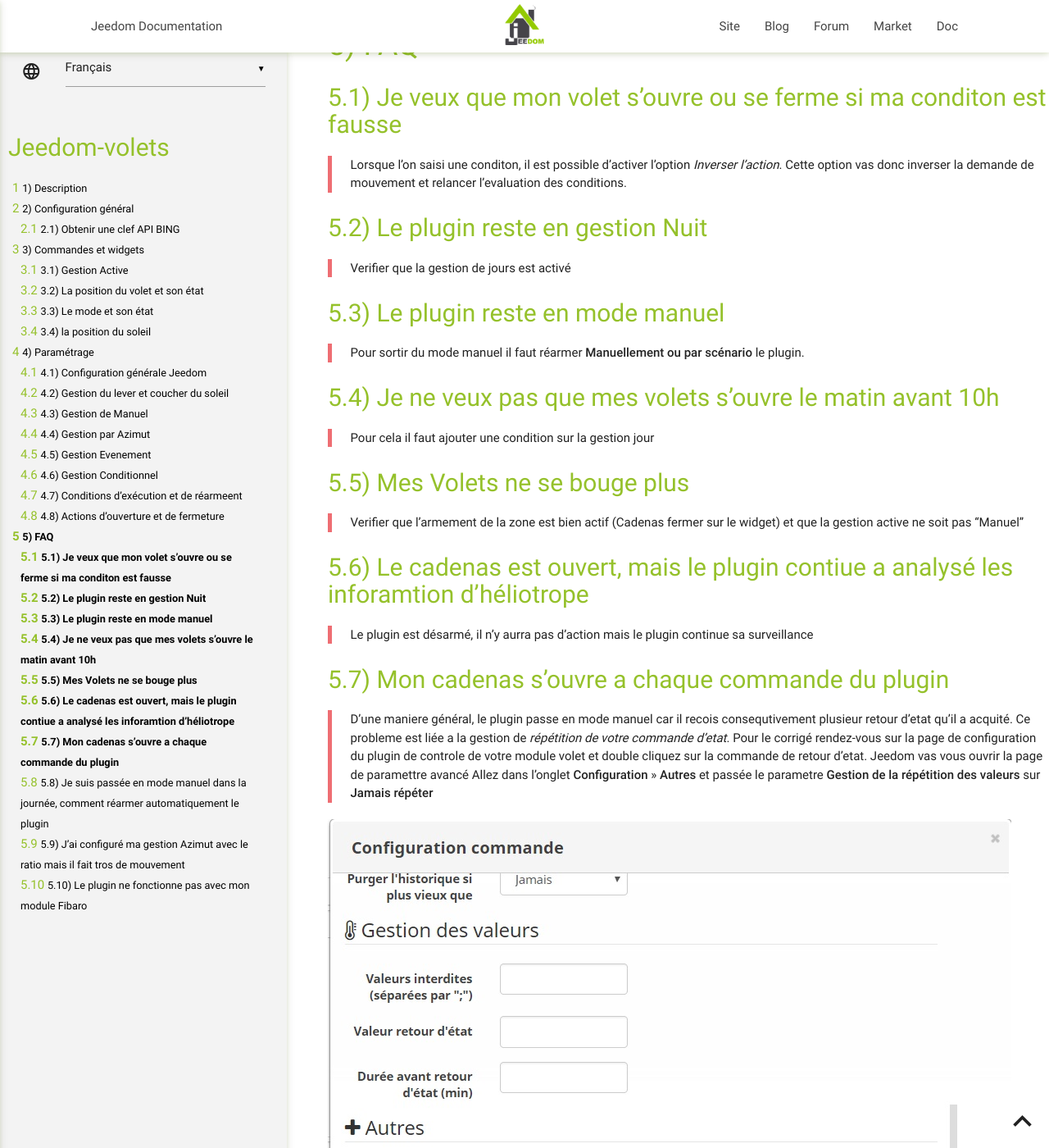
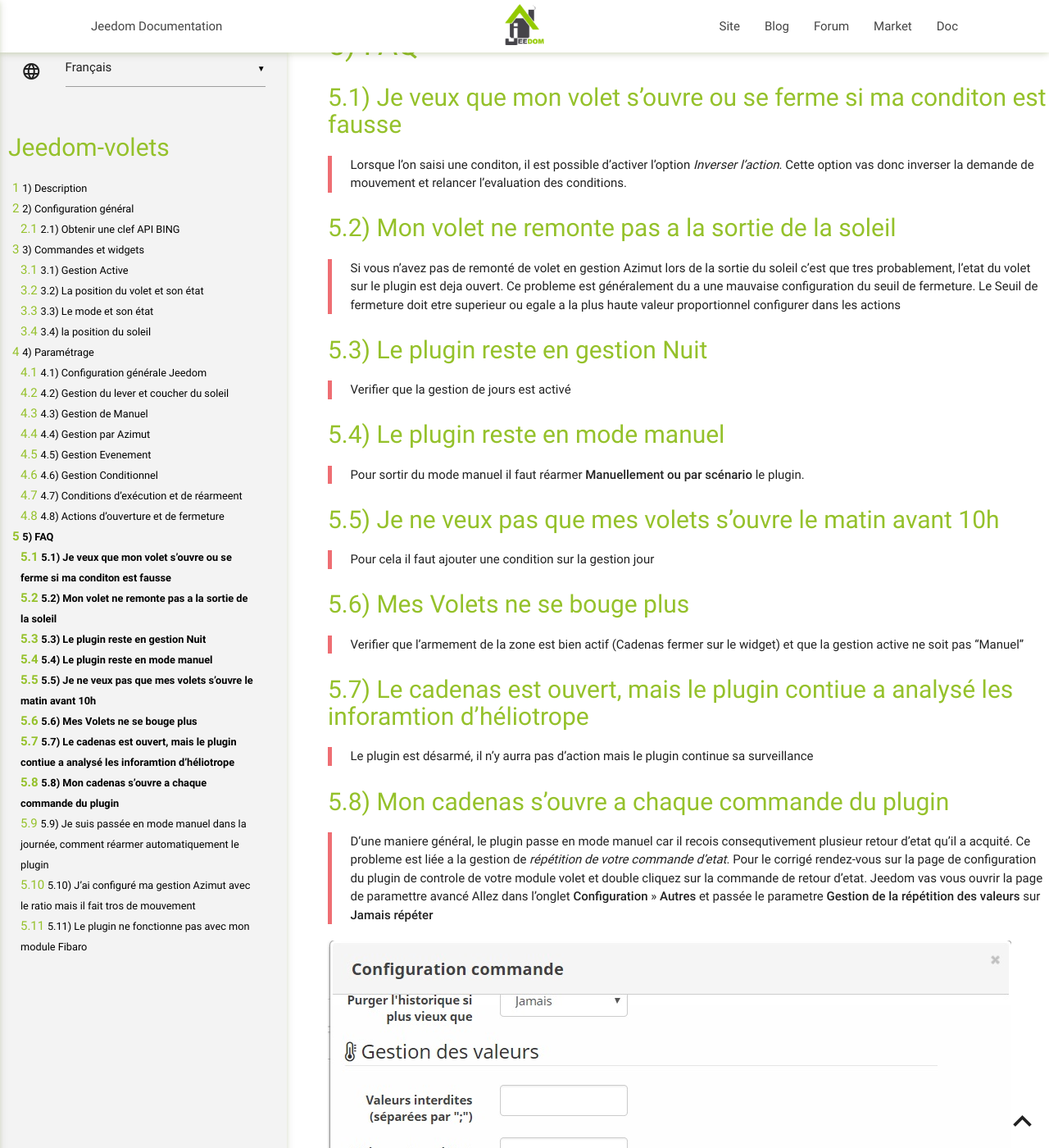
Before and after one commit to ndy913/Jeedom-Volets, a Jekyll site: the page built from docs/fr_FR/index.md, in a window 1280 px wide and 1400 px high, scrolled down 10723 px. Shown: the whole window at 82% size. Built offline with Jekyll 4.4.1, drawn with Linux system fonts in a browser that asks for light colours; our own code applies the rules of GitHub Pages for plain Markdown files; some of the changed text lies outside the part shown.

Commit message:
Update index.md

```diff
--- a/docs/fr_FR/index.md
+++ b/docs/fr_FR/index.md
@@ -280,6 +280,12 @@ Je veux que mon volet s'ouvre ou se ferme si ma conditon est fausse
 > Lorsque l'on saisi une conditon, il est possible d'activer l'option *Inverser l'action*.
 Cette option vas donc inverser la demande de mouvement et relancer l'evaluation des conditions.
 
+Mon volet ne remonte pas a la sortie de la soleil
+---
+> Si vous n'avez pas de remonté de volet en gestion Azimut lors de la sortie du soleil c'est que tres probablement, l'etat du volet sur le plugin est deja ouvert.
+Ce probleme est généralement du a une mauvaise configuration du seuil de fermeture.
+Le Seuil de fermeture doit etre superieur ou egale a la plus haute valeur proportionnel configurer dans les actions
+
 Le plugin reste en gestion Nuit
 ---
 > Verifier que la gestion de jours est activé
```
